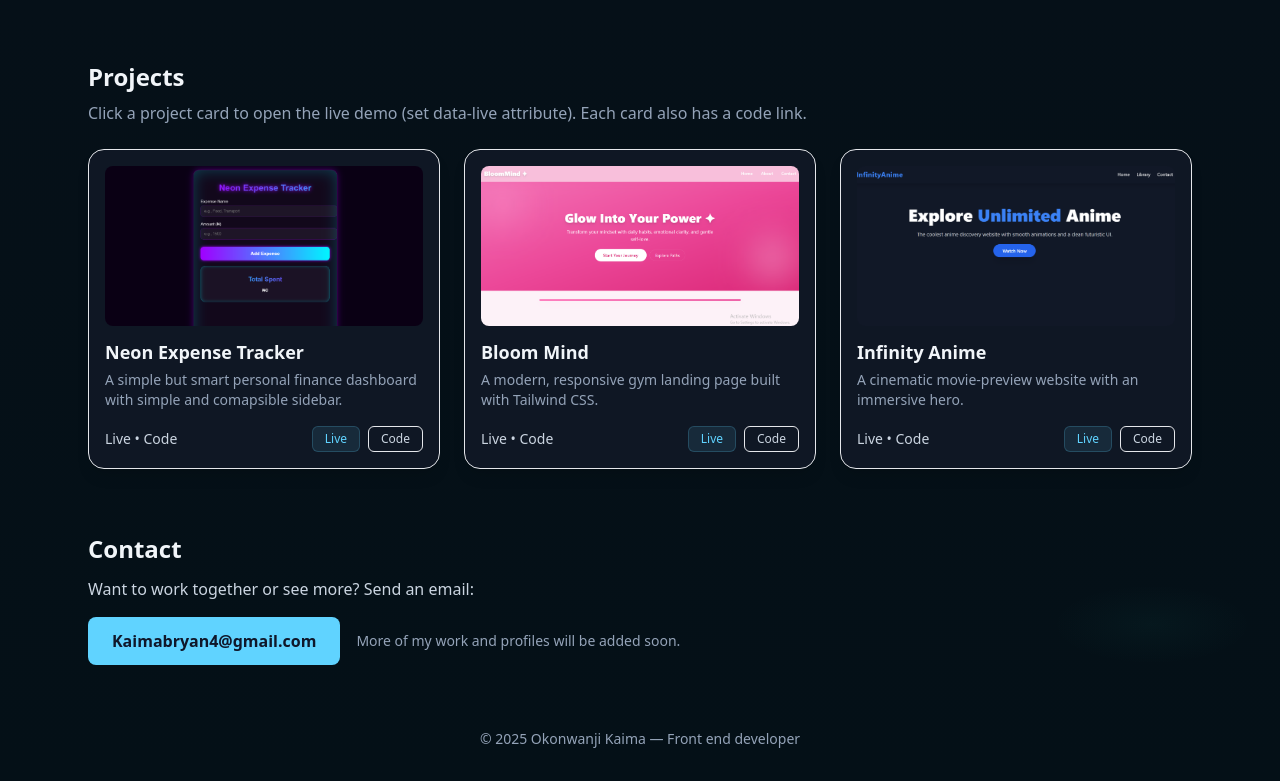
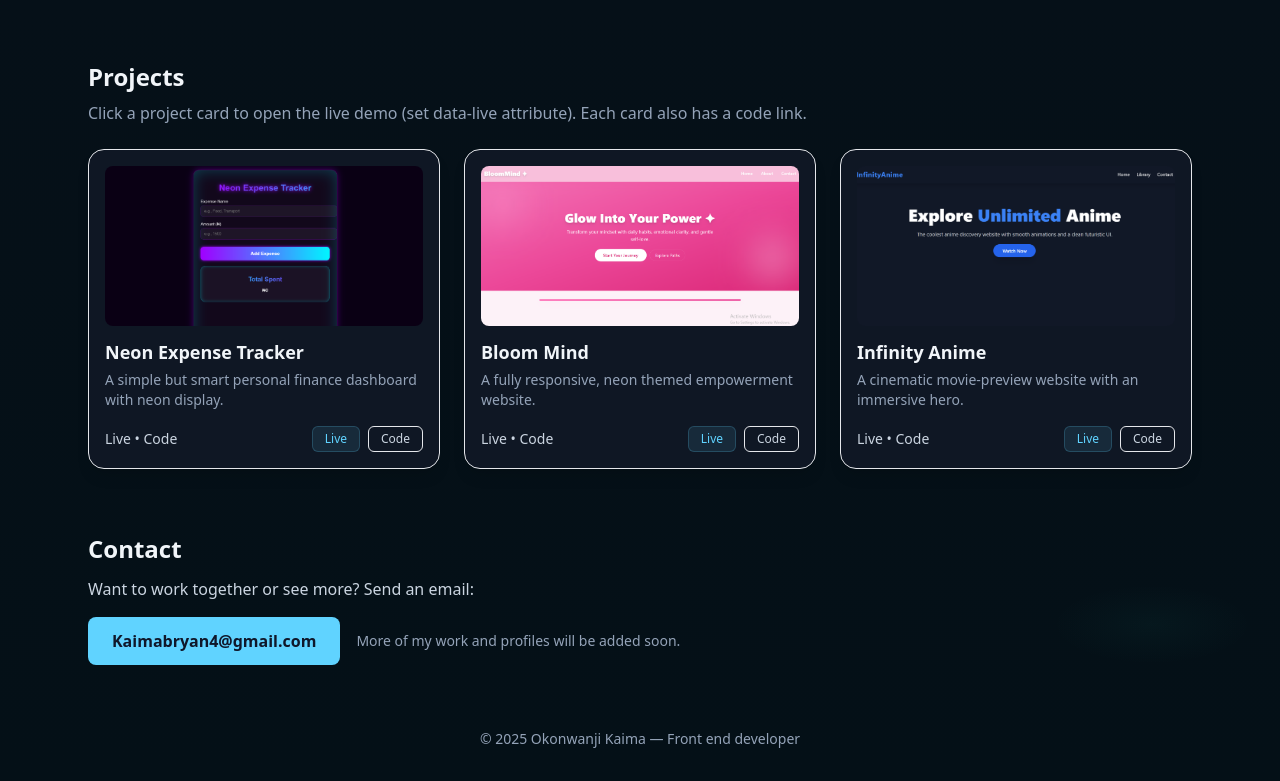
Before and after one commit to Void-44/portfolio, a plain HTML site: page index.html in a window 1280 px wide. Shown: the part 785-1566 px from the top of the page. Drawn offline with nearby package versions, Linux system fonts and the light colour scheme.

Commit message:
updated website

```diff
--- a/index.html
+++ b/index.html
@@ -178,7 +178,7 @@
             <img src="assets/image/Screenshot 2025-12-03 222223.png" alt="Project 1" class="w-full h-40 object-cover group-hover:scale-105 transition" />
           </div>
           <h3 class="mt-3 text-lg font-semibold">Neon Expense Tracker</h3>
-          <p class="text-slate-400 text-sm mt-1">A simple but smart personal finance dashboard with simple and comapsible sidebar.</p>
+          <p class="text-slate-400 text-sm mt-1">A simple but smart personal finance dashboard with neon display.</p>
           <div class="flex items-center justify-between mt-4">
             <div class="text-slate-300 text-sm">Live • Code</div>
             <div class="flex gap-2">
@@ -195,7 +195,7 @@
             <img src="assets/image/Screenshot 2025-12-03 214758.png" alt="Project 2" class="w-full h-40 object-cover group-hover:scale-105 transition" />
           </div>
           <h3 class="mt-3 text-lg font-semibold">Bloom Mind</h3>
-          <p class="text-slate-400 text-sm mt-1">A modern, responsive gym landing page built with Tailwind CSS.</p>
+          <p class="text-slate-400 text-sm mt-1">A fully responsive, neon themed empowerment website.</p>
           <div class="flex items-center justify-between mt-4">
             <div class="text-slate-300 text-sm">Live • Code</div>
             <div class="flex gap-2">
```
